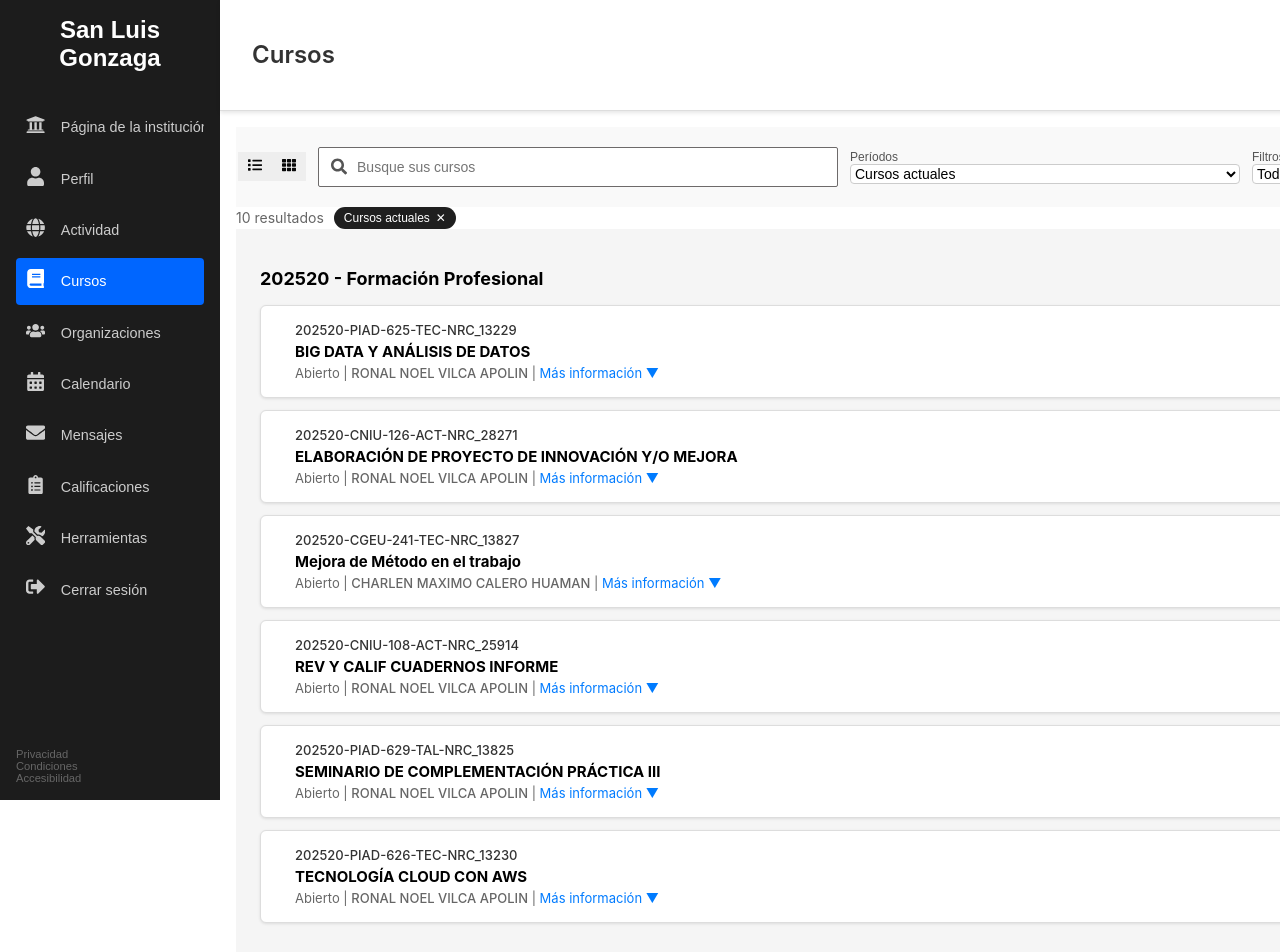
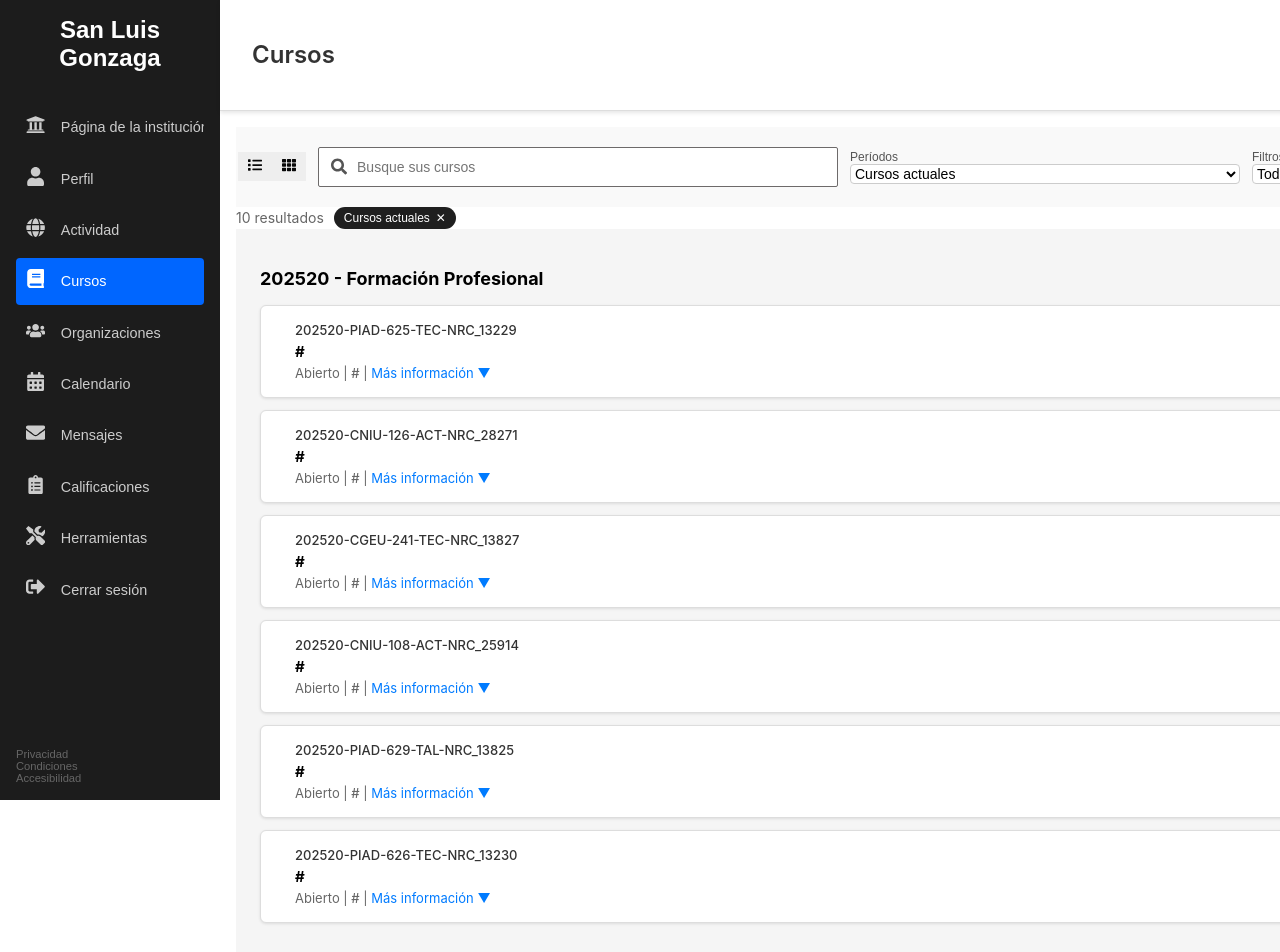
Before and after one commit to MateoNorberto/PLATAFORMA_DIGITAL, a React (Create React App) app in the folder nombre-del-proyecto/mi-app/: page / in a window 1280 px wide. Shown: the top 952 px of the page. Built offline with nearby package versions, Linux system fonts and the light colour scheme.

Commit message:
detalles

```diff
--- a/nombre-del-proyecto/mi-app/src/componentes/CoursesSection.jsx
+++ b/nombre-del-proyecto/mi-app/src/componentes/CoursesSection.jsx
@@ -2,13 +2,13 @@ import React from 'react';
 import CourseCard from './CourseCard';
 
 const coursesData = [
-  { id: 1, code: '202520-PIAD-625-TEC-NRC_13229', title: 'BIG DATA Y ANÁLISIS DE DATOS', status: 'Abierto', teacher: 'RONAL NOEL VILCA APOLIN', color: '#FFD54F' },
-  { id: 2, code: '202520-CNIU-126-ACT-NRC_28271', title: 'ELABORACIÓN DE PROYECTO DE INNOVACIÓN Y/O MEJORA', status: 'Abierto', teacher: 'RONAL NOEL VILCA APOLIN', color: '#BA68C8' },
-  { id: 3, code: '202520-CGEU-241-TEC-NRC_13827', title: 'Mejora de Método en el trabajo', status: 'Abierto', teacher: 'CHARLEN MAXIMO CALERO HUAMAN', color: '#4DD0E1' },
-  { id: 4, code: '202520-CNIU-108-ACT-NRC_25914', title: 'REV Y CALIF CUADERNOS INFORME', status: 'Abierto', teacher: 'RONAL NOEL VILCA APOLIN', color: '#FF7043' },
-  { id: 5, code: '202520-PIAD-629-TAL-NRC_13825', title: 'SEMINARIO DE COMPLEMENTACIÓN PRÁCTICA III', status: 'Abierto', teacher: 'RONAL NOEL VILCA APOLIN', color: '#4DD0E1' },
-  { id: 6, code: '202520-PIAD-626-TEC-NRC_13230', title: 'TECNOLOGÍA CLOUD CON AWS', status: 'Abierto', teacher: 'RONAL NOEL VILCA APOLIN', color: '#42A5F5' },
-  { id: 7, section: 'Otros', code: 'PREVENCION-202520-25', title: 'CURSO OBLIGATORIO: Comportamiento seguro - Prevención de accidentes y Seguro de accidentes', status: 'Abierto', teacher: 'Comience ahora', color: '#000000' }
+  { id: 1, code: '202520-PIAD-625-TEC-NRC_13229', title: '#', status: 'Abierto', teacher: '#', color: '#FFD54F' },
+  { id: 2, code: '202520-CNIU-126-ACT-NRC_28271', title: '#', status: 'Abierto', teacher: '#', color: '#BA68C8' },
+  { id: 3, code: '202520-CGEU-241-TEC-NRC_13827', title: '#', status: 'Abierto', teacher: '#', color: '#4DD0E1' },
+  { id: 4, code: '202520-CNIU-108-ACT-NRC_25914', title: '#', status: 'Abierto', teacher: '#', color: '#FF7043' },
+  { id: 5, code: '202520-PIAD-629-TAL-NRC_13825', title: '#', status: 'Abierto', teacher: '#', color: '#4DD0E1' },
+  { id: 6, code: '202520-PIAD-626-TEC-NRC_13230', title: '#', status: 'Abierto', teacher: '#', color: '#42A5F5' },
+  { id: 7, section: 'Otros', code: '#', title: '#', status: 'Abierto', teacher: 'Comience ahora', color: '#000000' }
 ];
 
 const CoursesSection = () => {
--- a/nombre-del-proyecto/mi-app/src/pages/Actividad.jsx
+++ b/nombre-del-proyecto/mi-app/src/pages/Actividad.jsx
@@ -3,35 +3,35 @@ import React from "react";
 const actividades = [
   {
     fecha: "15 de jul. de 2025",
-    titulo: "Mejora de Método en el trabajo",
+    titulo: "#",
     vencimiento: "Avance - E01",
     entrega: "22/8/25 23:59 (UTC-5)",
     color: "#00bfa5",
   },
   {
     fecha: "4 de ago. de 2025",
-    titulo: "SEMINARIO DE COMPLEMENTACIÓN PRÁCTICA III",
+    titulo: "#",
     vencimiento: "Tarea 02",
     entrega: "23/8/25 23:59 (UTC-5)",
     color: "#00bcd4",
   },
   {
     fecha: "4 de ago. de 2025",
-    titulo: "TECNOLOGÍA CLOUD CON AWS",
+    titulo: "#",
     vencimiento: "Evaluación Parcial T02",
     entrega: "23/8/25 23:59 (UTC-5)",
     color: "#2196f3",
   },
   {
     fecha: "5 de ago. de 2025",
-    titulo: "REV Y CALIF CUADERNOS INFORME",
+    titulo: "#",
     vencimiento: "Entrega de Informe de Práctica 01",
     entrega: "23/8/25 23:59 (UTC-5)",
     color: "#ff5722",
   },
   {
     fecha: "4 de ago. de 2025",
-    titulo: "SEMINARIO DE COMPLEMENTACIÓN PRÁCTICA III",
+    titulo: "#",
     vencimiento: "Informe de Práctica IP02",
     entrega: "31/8/25 23:59 (UTC-5)",
     color: "#00bcd4",
--- a/nombre-del-proyecto/mi-app/src/pages/Calendario.jsx
+++ b/nombre-del-proyecto/mi-app/src/pages/Calendario.jsx
@@ -5,34 +5,34 @@ const meses = ["ene.", "feb.", "mar.", "abr.", "may.", "jun.", "jul.", "ago.", "
 
 const eventosEjemplo = {
   "2025-08-16": [
-    { id: 1, tipo: "Entregable", codigo: "E01", descripcion: "BIG DATA", entrega: "23:59 (UTC-5)", curso: "202520-PIAD-625-TEC-NRC_13229", color: "#f0c808" },
-    { id: 2, tipo: "Evaluación Parcial", codigo: "T01", descripcion: "TECNOLOGÍAS", entrega: "23:59 (UTC-5)", curso: "202520-PIAD-626-TEC-NRC_13230", color: "#0078d4" },
-    { id: 3, tipo: "Informe de Práctica", codigo: "IP01", descripcion: "SEMINARIO", entrega: "23:59 (UTC-5)", curso: "202520-PIAD-629-TAL-NRC_13825", color: "#31c7ff" },
+    { id: 1, tipo: "EXAMEN", codigo: "E01", descripcion: "MATEMATICA", entrega: "23:59 (UTC-5)", curso: "202520-PIAD-625-TEC-NRC_13229", color: "#f0c808" },
+    { id: 2, tipo: "Evaluación Parcial", codigo: "T01", descripcion: "COMUNICACION", entrega: "23:59 (UTC-5)", curso: "202520-PIAD-626-TEC-NRC_13230", color: "#0078d4" },
+    { id: 3, tipo: "Informe de Práctica", codigo: "IP01", descripcion: "PERSONAL SOCIAL", entrega: "23:59 (UTC-5)", curso: "202520-PIAD-629-TAL-NRC_13825", color: "#31c7ff" },
   ],
 };
 
 const tasks = [
   {
     id: 1,
-    title: 'Entregable - E01',
+    title: 'EXAMEN',
     dueDate: '16/8/25 23:59 (UTC-5)',
-    link: '202520-PIAD-625-TEC-NRC_13229: BIG DATA Y ANÁLISIS DE DATOS',
+    link: '202520-PIAD-625-TEC-NRC_13229: MATEMATICA',
     borderColor: '#f5c518', // amarillo
     dueDay: 'Hoy - 16 de agosto de 2025',
   },
   {
     id: 2,
-    title: 'Informe de Práctica IP01',
+    title: 'PARTICIPACION',
     dueDate: '16/8/25 23:59 (UTC-5)',
-    link: '202520-PIAD-629-TAL-NRC_13825: SEMINARIO DE COMPLEMENTACIÓN PRÁCTICA III',
+    link: '202520-PIAD-629-TAL-NRC_13825: COMUNICACION',
     borderColor: '#6fd1ff', // celeste
     dueDay: 'Hoy - 16 de agosto de 2025',
   },
   {
     id: 3,
-    title: 'Evaluación Parcial T01',
+    title: 'COMPORTAMIENTO',
     dueDate: '16/8/25 23:59 (UTC-5)',
-    link: '202520-PIAD-626-TEC-NRC_13230: TECNOLOGÍA CLOUD CON AWS',
+    link: '202520-PIAD-626-TEC-NRC_13230: PERSONAL SOCIAL',
     borderColor: '#347dff', // azul
     dueDay: 'Hoy - 16 de agosto de 2025',
   },
@@ -46,7 +46,7 @@ const tasks = [
   },
   {
     id: 5,
-    title: 'Entrega de Informe de Práctica 01',
+    title: 'Entrega de Informe ',
     dueDate: '23/8/25 23:59 (UTC-5)',
     link: '202520-CNIU-108-ACT-NRC_25914: REV Y CALIF CUADERNOS INFORME',
     borderColor: '#ff7c00', // naranja
--- a/nombre-del-proyecto/mi-app/src/pages/Calificaciones.jsx
+++ b/nombre-del-proyecto/mi-app/src/pages/Calificaciones.jsx
@@ -4,19 +4,19 @@ import React, { useState } from 'react';
 const cursos = [
   {
     id: '202520-PIAD-625-TEC-NRC_13229',
-    titulo: 'BIG DATA Y ANÁLISIS DE DATOS',
+    titulo: '#',
     color: '#FFD700',
-    promedio: 15.4,
+    promedio: 0.0,
     trabajos: [
-      { id: 'E01', titulo: 'Entregable - E01', enviado: '16/8/25', nota: 14.0, icon: '📄' },
-      { id: 'participacion', titulo: 'Participación', nota: 15.0, icon: '📄' },
-      { id: 'IP_empresa', titulo: 'Nota IP_empresa', nota: 15.0, icon: '📄' },
+      { id: 'E01', titulo: '#', enviado: '16/8/25', nota: 0.0, icon: '📄' },
+      { id: 'participacion', titulo: 'Participación', nota: 0.0, icon: '📄' },
+      { id: 'IP_empresa', titulo: 'Nota IP_empresa', nota: 0.0, icon: '📄' },
     ],
     linkTrabajos: 9,
   },
   {
     id: 'PREVENCION-202510-25',
-    titulo: 'CURSO OBLIGATORIO: Comportamiento seguro - Prevención',
+    titulo: '#',
     color: '#007BFF',
     promedio: null,
     trabajos: [],
@@ -24,7 +24,7 @@ const cursos = [
   },
   {
     id: '202520-CNIU-108-ACT-NRC_25914',
-    titulo: 'REV Y CALIF CUADERNOS INFORME',
+    titulo: '#',
     color: '#FF6600',
     promedio: null,
     trabajos: [],
@@ -32,23 +32,23 @@ const cursos = [
   },
   {
     id: '202520-PIAD-629-TAL-NRC_13825',
-    titulo: 'SEMINARIO DE COMPLEMENTACIÓN PRÁCTICA III',
+    titulo: '#',
     color: '#7DE0F3',
-    promedio: 14.8,
+    promedio: 0.0,
     trabajos: [
-      { id: 'IP01', titulo: 'Informe de Práctica IP01', enviado: '9/8/25', nota: 14.0, icon: '📄' },
-      { id: 'actitudes', titulo: 'Actitudes', nota: 15.0, icon: '📄' },
-      { id: 'Tarea01', titulo: 'Tarea 01', enviado: '8/8/25', nota: 15.0, icon: '📅' },
+      { id: 'IP01', titulo: '#', enviado: '9/8/25', nota: 0.0, icon: '📄' },
+      { id: 'actitudes', titulo: 'Actitudes', nota: 0.0, icon: '📄' },
+      { id: 'Tarea01', titulo: 'Tarea 01', enviado: '8/8/25', nota: 0.0, icon: '📅' },
     ],
-    linkTrabajos: 15,
+    linkTrabajos: 0,
   },
   {
     id: '202520-PIAD-626-TEC-NRC_13230',
-    titulo: 'TECNOLOGÍA CLOUD CON AWS',
+    titulo: '#',
     color: '#007BFF',
     promedio: null,
     trabajos: [
-      { id: 'asistencia', titulo: 'Asistencia', nota: '50/100', icon: '📅' },
+      { id: 'asistencia', titulo: 'Asistencia', nota: '00/100', icon: '📅' },
       { id: 'evalParcial', titulo: 'Evaluación Parcial T01', pendiente: '16/8/25' },
     ],
     linkTrabajos: 11,
--- a/nombre-del-proyecto/mi-app/src/pages/Mensajes.jsx
+++ b/nombre-del-proyecto/mi-app/src/pages/Mensajes.jsx
@@ -3,42 +3,42 @@ import React from 'react';
 const mensajes = [
   {
     id: '202520-PIAD-629-TAL-NRC_13825',
-    titulo: 'SEMINARIO DE COMPLEMENTACIÓN PRÁCTICA III',
+    titulo: '#',
     color: '#7DE0F3',
   },
   {
     id: '202520-PIAD-626-TEC-NRC_13230',
-    titulo: 'TECNOLOGÍA CLOUD CON AWS',
+    titulo: '#',
     color: '#007BFF',
   },
   {
     id: 'IND_ALUMNOS-202510-25',
-    titulo: 'Inducción para estudiantes',
+    titulo: '#',
     color: '#7DE0F3',
   },
   {
     id: '202520-PIAD-625-TEC-NRC_13229',
-    titulo: 'BIG DATA Y ANÁLISIS DE DATOS',
+    titulo: '#',
     color: '#FFD700',
   },
   {
     id: '202520-CNIU-108-ACT-NRC_25914',
-    titulo: 'REV Y CALIF CUADERNOS INFORME',
+    titulo: '#',
     color: '#FF6600',
   },
   {
     id: '202520-CGEU-241-TEC-NRC_13827',
-    titulo: 'Mejora de Método en el trabajo',
+    titulo: '#',
     color: '#6FD1C1',
   },
   {
     id: 'PREVENCION-202510-25',
-    titulo: 'Inducción a la Seguridad y Prevención de Accidentes para estudiantes de SENATI',
+    titulo: '#',
     color: '#9B59B6',
   },
   {
     id: '202520-CNIU-126-ACT-NRC_28271',
-    titulo: 'ELABORACIÓN DE PROYECTO DE INNOVACIÓN Y/O MEJORA',
+    titulo: '#',
     color: '#9B59B6',
   },
 ];
--- a/nombre-del-proyecto/mi-app/src/pages/Perfil.jsx
+++ b/nombre-del-proyecto/mi-app/src/pages/Perfil.jsx
@@ -28,8 +28,8 @@ const Perfil = () => {
             style={{ width: "100%", height: "100%", objectFit: "cover" }}
           />
         </div>
-        <h2 style={{ fontWeight: "normal", marginBottom: 5 }}>ARIEL LEO NORBERTO MONTALVO</h2>
-        <p style={{ fontWeight: "bold", margin: 0 }}>1428824@senati.pe</p>
+        <h2 style={{ fontWeight: "normal", marginBottom: 5 }}>name student</h2>
+        <p style={{ fontWeight: "bold", margin: 0 }}>@gmail.com</p>
       </div>
 
       {/* Main Content: Two Columns */}
@@ -44,16 +44,16 @@ const Perfil = () => {
                 <tr>
                   <td style={{ fontWeight: "bold", padding: "10px 5px", borderBottom: "1px solid #ddd" }}>Nombre completo</td>
                   <td style={{ padding: "10px 5px", borderBottom: "1px solid #ddd", textAlign: "right", color: "#1a73e8", cursor: "pointer" }}>
-                    ARIEL LEO NORBERTO MONTALVO
+                    name
                   </td>
                 </tr>
                 <tr>
                   <td style={{ fontWeight: "bold", padding: "10px 5px", borderBottom: "1px solid #ddd" }}>Dirección de correo electrónico</td>
-                  <td style={{ padding: "10px 5px", borderBottom: "1px solid #ddd", textAlign: "right" }}>1428824@senati.pe</td>
+                  <td style={{ padding: "10px 5px", borderBottom: "1px solid #ddd", textAlign: "right" }}>@gmail.com</td>
                 </tr>
                 <tr>
                   <td style={{ fontWeight: "bold", padding: "10px 5px", borderBottom: "1px solid #ddd" }}>ID de estudiante</td>
-                  <td style={{ padding: "10px 5px", borderBottom: "1px solid #ddd", textAlign: "right" }}>001428824</td>
+                  <td style={{ padding: "10px 5px", borderBottom: "1px solid #ddd", textAlign: "right" }}>0000000000</td>
                 </tr>
                 <tr>
                   <td style={{ fontWeight: "bold", padding: "10px 5px" }}>Contraseña</td>
```
